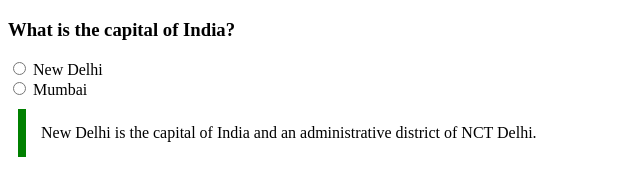
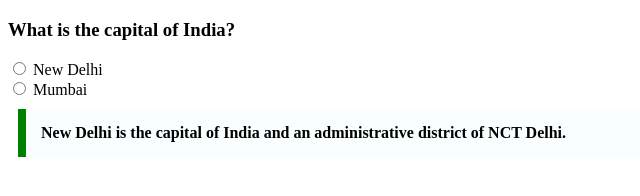
Before and after one commit to acciojob/trivia-vishalYadav89, a website: page main.html in a window 1280 px wide. Shown: the whole page, without its empty margins (0-640 px from the left). Drawn offline with Linux system fonts and the light colour scheme.

Commit message:
created a submission

```diff
--- a/main.html
+++ b/main.html
@@ -20,12 +20,13 @@
 	</label>
 
 	<blockquote style="
-		Max-width: 600px;
-		Margin: 10px;
-		Padding:  15px;
-		Border-left: 8px solid green ;
-		Background-color:#f8fffe
-		Font-weight: "Bold";
+		max-width: 600px;
+		margin: 10px;
+		padding:  15px;
+		border-left: 8px solid green ;
+		background-color:#f8fffe;
+		font-weight: bold;
+		"
 		>New Delhi is the capital of India and an administrative district of NCT Delhi.</blockquote>
 
     <script type="text/javascript" src="./script.js">
```
